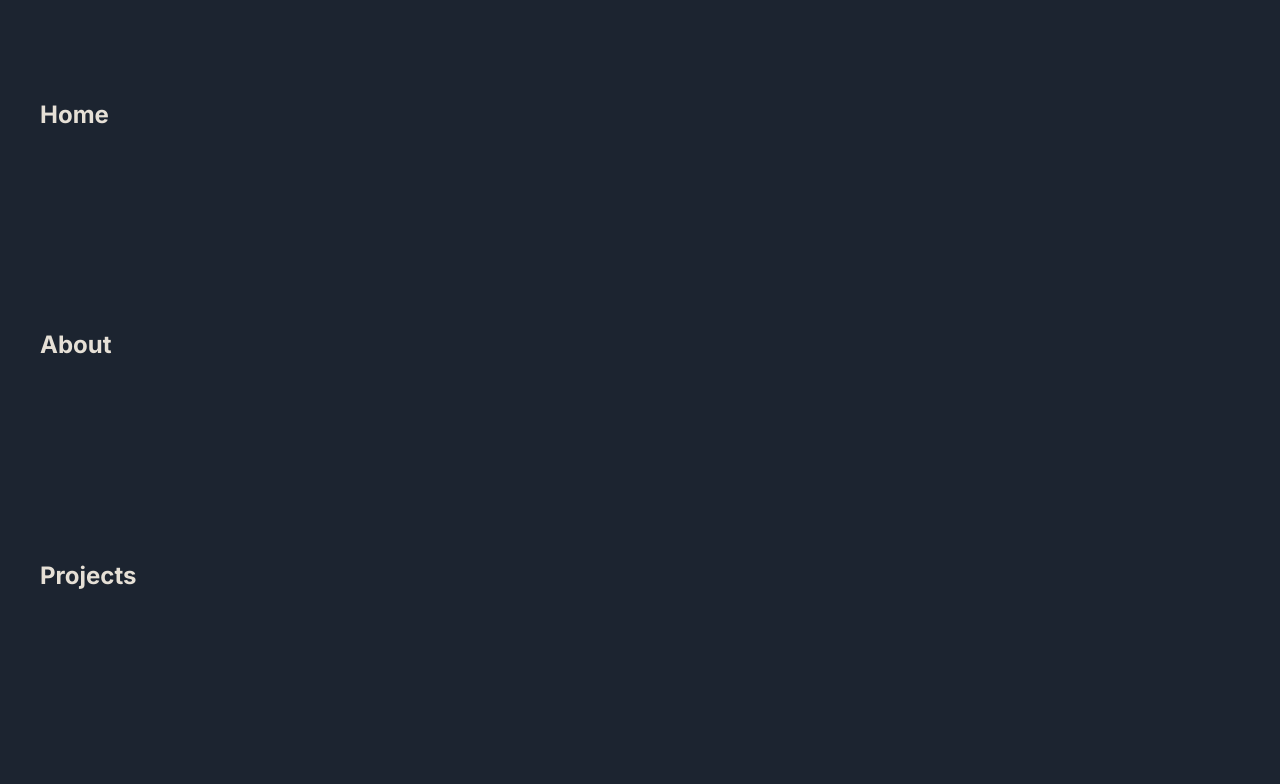
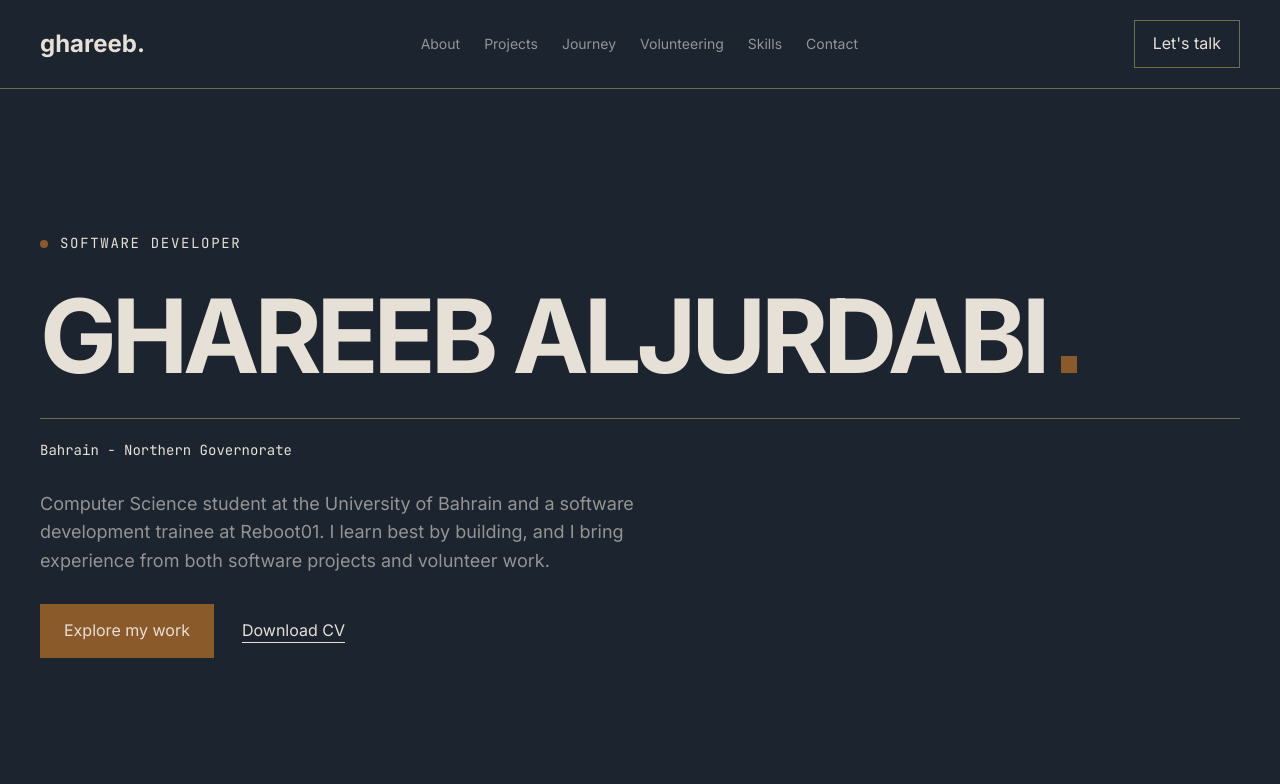
Before and after one commit to r23n/portfolio, a plain HTML site: page index.html in a window 1280 px wide. Shown: the top 784 px of the page. Drawn offline with Linux system fonts and the light colour scheme.

Commit message:
add navbar and home section

```diff
--- /dev/null
+++ b/css/home.css
@@ -0,0 +1,78 @@
+#home {
+  min-height: calc(100svh - 88px);
+  display: flex;
+  flex-direction: column;
+  justify-content: center;
+  align-items: flex-start;
+  gap: 28px;
+}
+
+.home-title,
+.home-location {
+  font-family: "JetBrains Mono", monospace;
+  font-size: 0.875rem;
+}
+
+.home-title {
+  display: flex;
+  align-items: center;
+  gap: 12px;
+  text-transform: uppercase;
+  letter-spacing: 0.12em;
+}
+
+.home-title::before {
+  content: "";
+  width: 8px;
+  height: 8px;
+  border-radius: 50%;
+  background: var(--accent);
+  flex-shrink: 0;
+}
+
+#home h1 {
+  font-size: clamp(3rem, 8vw, 6.5rem);
+  font-weight: 700;
+  line-height: 1.05;
+  letter-spacing: -0.05em;
+  text-transform: uppercase;
+}
+
+.home-square {
+  display: inline-block;
+  width: 0.16em;
+  height: 0.16em;
+  margin-left: 0.15em;
+  background: var(--accent);
+}
+
+.home-location {
+  width: 100%;
+  padding-top: 20px;
+  border-top: 1px solid var(--tag);
+}
+
+.home-bio {
+  max-width: 600px;
+  color: var(--muted);
+  font-size: 1.125rem;
+}
+
+.home-actions {
+  display: flex;
+  align-items: center;
+  flex-wrap: wrap;
+  gap: 28px;
+}
+
+.home-explore {
+  padding: 14px 24px;
+  background: var(--accent);
+  color: var(--text);
+  text-decoration: none;
+}
+
+.home-cv {
+  color: var(--text);
+  text-underline-offset: 6px;
+}
--- /dev/null
+++ b/css/layout.css
@@ -0,0 +1,20 @@
+html {
+  scroll-behavior: smooth;
+}
+
+body {
+  background: var(--bg);
+  color: var(--text);
+  font-family: "Inter", sans-serif;
+  line-height: 1.6;
+}
+
+.container {
+  width: min(100% - 40px, 1200px);
+  margin-inline: auto;
+}
+
+section {
+  padding-block: 96px;
+  scroll-margin-top: 120px;
+}
--- /dev/null
+++ b/css/navbar.css
@@ -0,0 +1,60 @@
+.navbar {
+  position: sticky;
+  top: 0;
+  z-index: 10;
+  background: var(--bg);
+  border-bottom: 1px solid var(--tag);
+}
+
+.navbar-content {
+  display: flex;
+  align-items: center;
+  justify-content: space-between;
+  gap: 24px;
+  min-height: 88px;
+}
+
+.navbar a {
+  text-decoration: none;
+}
+
+.navbar-logo {
+  font-size: 1.5rem;
+  font-weight: 700;
+}
+
+.navbar-links {
+  display: flex;
+  justify-content: center;
+  flex-wrap: wrap;
+  gap: 24px;
+}
+
+.navbar-links a {
+  color: var(--muted);
+  font-size: 0.875rem;
+}
+
+.navbar-links a:hover {
+  color: var(--text);
+}
+
+.navbar-talk {
+  padding: 10px 18px;
+  border: 1px solid var(--tag);
+  white-space: nowrap;
+}
+
+@media (max-width: 900px) {
+  .navbar-content {
+    flex-wrap: wrap;
+    padding-block: 16px;
+    gap: 16px;
+  }
+
+  .navbar-links {
+    order: 3;
+    width: 100%;
+    gap: 12px 20px;
+  }
+}
--- /dev/null
+++ b/css/reset.css
@@ -0,0 +1,24 @@
+*,
+*::before,
+*::after {
+  box-sizing: border-box;
+  margin: 0;
+  padding: 0;
+}
+
+img {
+  display: block;
+  max-width: 100%;
+}
+
+button,
+input,
+textarea,
+select {
+  font: inherit;
+  color: inherit;
+}
+
+a {
+  color: inherit;
+}
--- /dev/null
+++ b/css/variables.css
@@ -0,0 +1,10 @@
+@import url("https://fonts.googleapis.com/css2?family=Inter:wght@400;500;600;700&family=JetBrains+Mono:wght@400;500&display=swap");
+
+:root {
+  --bg: #1C2430;
+  --text: #E6E0D6;
+  --muted: rgba(230, 224, 214, 0.6);
+  --accent: #8A5A2B;
+  --card: #4B1E23;
+  --tag: #6B6F4E;
+}
--- a/index.html
+++ b/index.html
@@ -6,33 +6,62 @@
   <title>Ghareeb Aljurdabi</title>
   <link rel="preconnect" href="https://fonts.googleapis.com">
   <link rel="preconnect" href="https://fonts.gstatic.com" crossorigin>
-  <link href="https://fonts.googleapis.com/css2?family=Inter:wght@400;500;600;700&family=JetBrains+Mono:wght@400;500&display=swap" rel="stylesheet">
-  <link rel="stylesheet" href="style.css">
+  <link rel="stylesheet" href="css/variables.css">
+  <link rel="stylesheet" href="css/reset.css">
+  <link rel="stylesheet" href="css/layout.css">
+  <link rel="stylesheet" href="css/navbar.css">
+  <link rel="stylesheet" href="css/home.css">
 </head>
 <body>
+  <header class="navbar">
+    <nav class="container navbar-content" aria-label="Main navigation">
+      <a class="navbar-logo" href="#home">ghareeb.</a>
+      <div class="navbar-links">
+        <a href="#about">About</a>
+        <a href="#projects">Projects</a>
+        <a href="#journey">Journey</a>
+        <a href="#volunteering">Volunteering</a>
+        <a href="#skills">Skills</a>
+        <a href="#contact">Contact</a>
+      </div>
+      <a class="navbar-talk" href="#contact">Let's talk</a>
+    </nav>
+  </header>
   <main class="container">
     <section id="home">
-      <h1>Home</h1>
+      <p class="home-title">Software Developer</p>
+      <h1>Ghareeb Aljurdabi<span class="home-square" aria-hidden="true"></span></h1>
+      <p class="home-location">Bahrain - Northern Governorate</p>
+      <p class="home-bio">Computer Science student at the University of Bahrain and a software development trainee at Reboot01. I learn best by building, and I bring experience from both software projects and volunteer work.</p>
+      <div class="home-actions">
+        <a class="home-explore" href="#projects">Explore my work</a>
+        <a class="home-cv" href="cv.pdf">Download CV</a>
+      </div>
     </section>
+
     <section id="about">
       <h2>About</h2>
     </section>
+
     <section id="projects">
       <h2>Projects</h2>
     </section>
+
     <section id="journey">
       <h2>Journey</h2>
     </section>
+
     <section id="volunteering">
       <h2>Volunteering</h2>
     </section>
+
     <section id="skills">
       <h2>Skills</h2>
     </section>
+
     <section id="contact">
       <h2>Contact</h2>
     </section>
   </main>
-  <script src="script.js"></script>
 </body>
 </html>
--- a/style.css
+++ /dev/null
@@ -1,55 +0,0 @@
-:root {
-  --bg: #1C2430;
-  --text: #E6E0D6;
-  --muted: rgba(230, 224, 214, 0.6);
-  --accent: #8A5A2B;
-  --card: #4B1E23;
-  --tag: #6B6F4E;
-}
-
-*,
-*::before,
-*::after {
-  box-sizing: border-box;
-  margin: 0;
-  padding: 0;
-}
-
-body {
-  background: var(--bg);
-  color: var(--text);
-  font-family: "Inter", sans-serif;
-  line-height: 1.6;
-}
-
-img {
-  display: block;
-  max-width: 100%;
-}
-
-button,
-input,
-textarea,
-select {
-  font: inherit;
-  color: inherit;
-}
-
-a {
-  color: inherit;
-}
-
-.container {
-  width: min(100% - 40px, 1200px);
-  margin-inline: auto;
-}
-
-section {
-  padding-block: 96px;
-}
-
-.label {
-  font-family: "JetBrains Mono", monospace;
-  font-size: 0.875rem;
-  color: var(--muted);
-}
```
Also changed, not shown: script.js (deleted).
